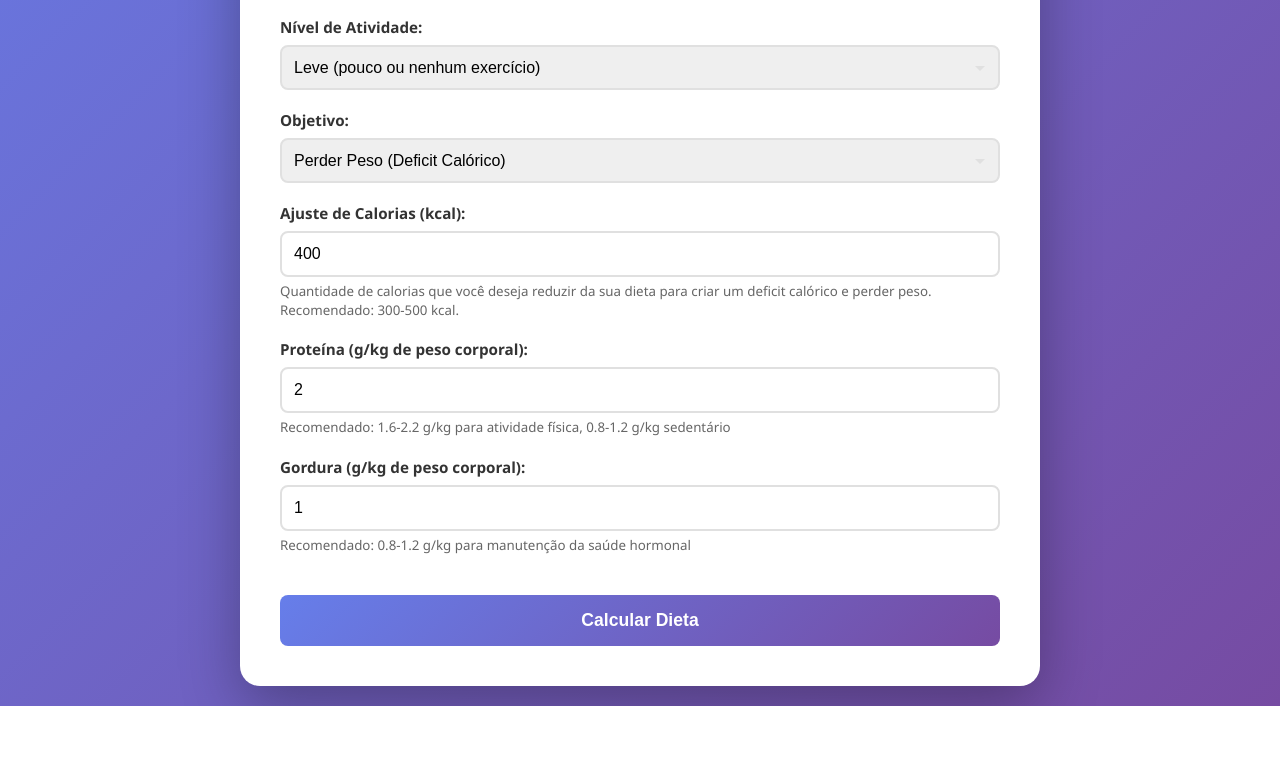
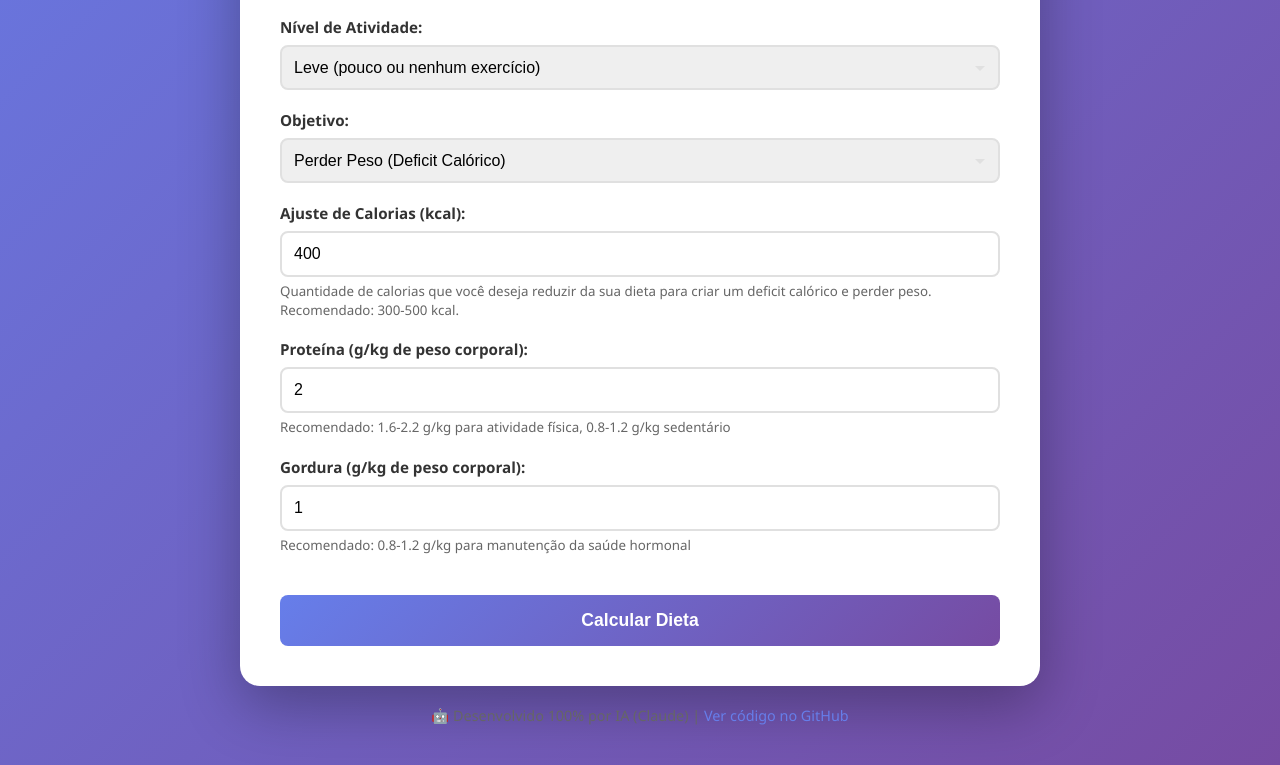
Before and after one commit to jaovitubr/calculadora-dieta, a plain HTML site: page public/index.html in a window 1280 px wide. Shown: the part 506-1271 px from the top of the page. Before the commit the page ends 1212 px from the top, so only its background shows below. Drawn offline with Linux system fonts and the light colour scheme.

Commit message:
Add GitHub repository link in footer

```diff
--- a/public/index.html
+++ b/public/index.html
@@ -132,6 +132,9 @@
       </div>
     </div>
   </div>
+  <footer style="text-align: center; padding: 20px; color: #666; font-size: 0.9em;">
+    <p>🤖 Desenvolvido 100% por IA (Claude) | <a href="https://github.com/jaovitubr/calculadora-dieta" target="_blank" rel="noopener noreferrer" style="color: #667eea; text-decoration: none;">Ver código no GitHub</a></p>
+  </footer>
   <script src="script.js"></script>
 </body>
 </html>
```
